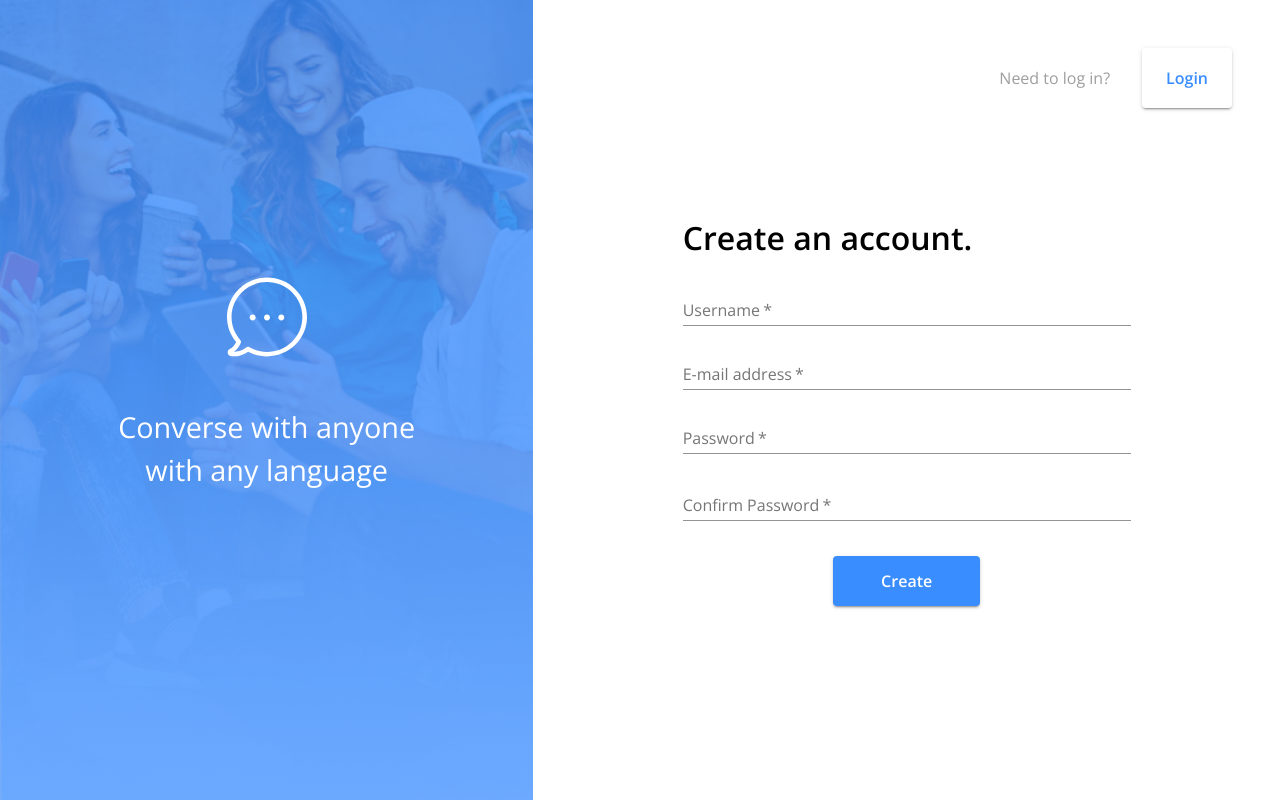
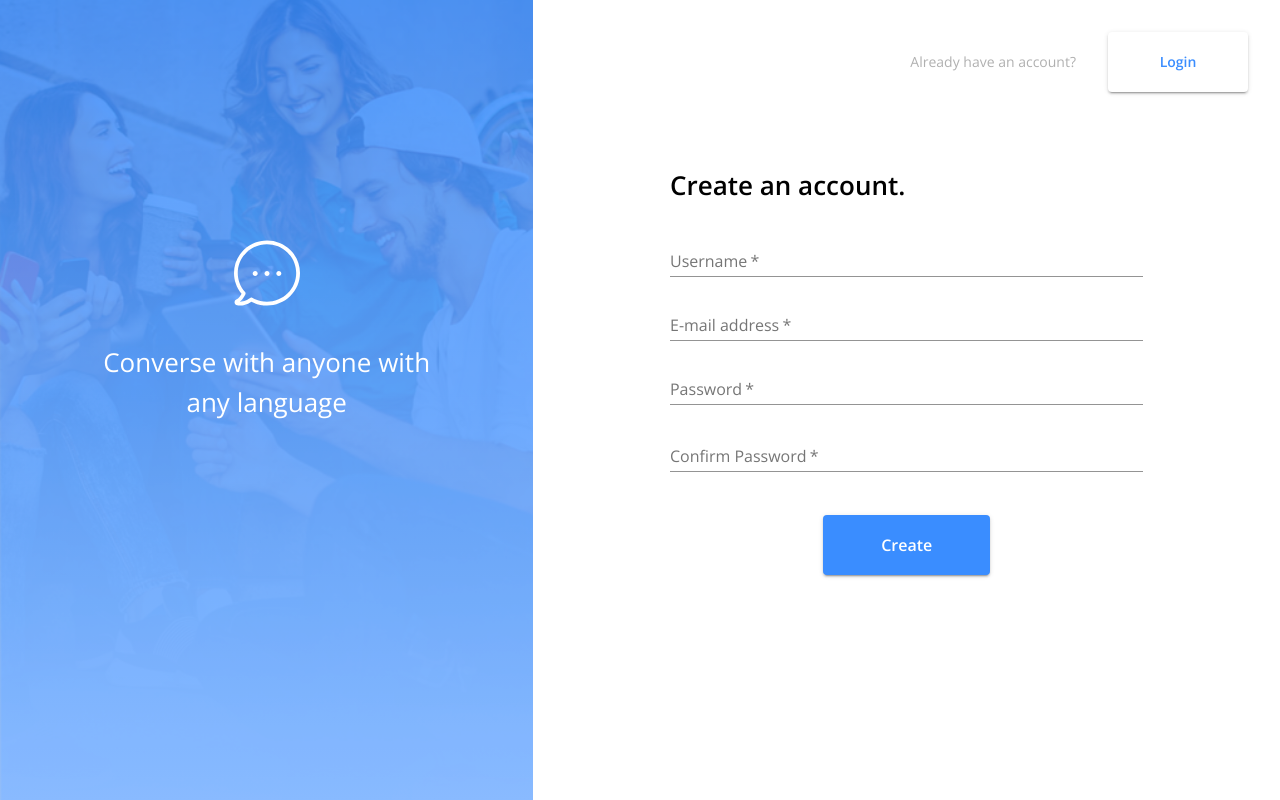
Before and after one commit to xynree/ee8e3d, a React (Create React App) app in the folder client/: page / in a window 1280 px wide. Built offline with nearby package versions, Linux system fonts and the light colour scheme; no server answers.

Commit message:
[UPDATE] Adjusted all font sizes and styling to match Figma spec for 1024x700

```diff
--- a/client/src/Login.js
+++ b/client/src/Login.js
@@ -28,7 +28,7 @@ const useStyles = makeStyles((theme) => ({
     margin: "auto",
     padding: "2rem",
     height: "100%",
-    width: "60%",
+    width: "63.4%",
   },
   formControl: {
     width: "100%",
@@ -37,8 +37,8 @@ const useStyles = makeStyles((theme) => ({
     margin: "auto",
   },
   input: {
-    fontSize: "1.2rem",
-  },
+    fontSize: theme.typography.fontSize,
+  }
 }));
 
 const signupLink = {
@@ -75,7 +75,7 @@ const Login = ({ user, login }) => {
         <Box className={classes.formContainer}>
           <Greeting greeting="Welcome back!" />
           <form onSubmit={handleLogin}>
-            <Grid container spacing={2} direction="column">
+            <Grid container spacing={4} direction="column">
               <Grid item>
                 <FormControl
                   margin="normal"
--- a/client/src/Signup.js
+++ b/client/src/Signup.js
@@ -34,7 +34,7 @@ const useStyles = makeStyles((theme) => ({
     margin: "auto",
     padding: "2rem",
     height: "100%",
-    width: "60%",
+    width: "63.4%"
   },
   formControl: {
     width: "100%",
@@ -45,7 +45,7 @@ const useStyles = makeStyles((theme) => ({
 }));
 
 const loginLink = {
-  prompt: "Need to log in?",
+  prompt: "Already have an account?",
   link: "/login",
   title: "Login",
 };
--- a/client/src/components/LoginSignup/ChatOverlay.js
+++ b/client/src/components/LoginSignup/ChatOverlay.js
@@ -10,32 +10,43 @@ const useStyles = makeStyles((theme) => ({
     flexGrow: 1,
     flexDirection: 'column',
     alignItems: 'center',
+    textAlign: 'center',
     justifyContent: 'center',
-    background: `linear-gradient(${theme.palette.primary.main}, ${theme.palette.primary.light})`,
+    background: `linear-gradient(180deg, #3A8DFF 0%, #86B9FF 100%)`,
   },
   overlay: {
     width: '100%',
     height: '100%',
     position: 'absolute',
-    opacity: 0.2,
+    opacity: 0.15,
     backgroundImage: `url('/assets/bg-img.png')`,
     backgroundSize: 'cover',
     backgroundRepeat: 'no-repeat',
     backgroundPosition: 'top',
   },
   text: {
-    color: 'white',
-    margin: '2rem',
-    textAlign: 'center',
-    fontSize: '1.8rem',
-    width: '65%',
+    fontSize: '26px',
+    lineHeight: '40px',
+    marginTop: '1rem'
+  },
+  img: {
+    width: '66px',
+    height: '66px',
+    margin: '1rem',
+    marginTop: 0,
     zIndex: 1,
   },
-  img: {
-    width: '5rem',
-    height: '5rem',
-    margin: '1rem',
-    marginTop: 0,
+  spacer: {
+    height: '30%',
+    width: '100%',
+    margin: 'auto',
+  },
+  content: {
+    height: '70%',
+    width: '65%',
+    margin: 'auto',
+    color: 'white',
+    textAlign: 'center',
     zIndex: 1,
   }
 }));
@@ -45,10 +56,13 @@ const ChatOverlay = () => {
   return (
     <Box className={classes.chatOverlay}>
       <Box className={classes.overlay}></Box>
-      <img alt='chat' src='/assets/bubble.svg' className={classes.img} />
-      <Typography className={classes.text}>
-        Converse with anyone with any language
-      </Typography>
+      <Box className={classes.spacer}></Box>
+      <Box className={classes.content}>
+        <img alt='chat' src='/assets/bubble.svg' className={classes.img} />
+        <Typography className={classes.text}>
+          Converse with anyone with any language
+        </Typography>
+      </Box>
     </Box>
   );
 };
--- a/client/src/components/LoginSignup/Greeting.js
+++ b/client/src/components/LoginSignup/Greeting.js
@@ -4,10 +4,10 @@ import { makeStyles } from '@material-ui/core/styles'
 const useStyles = makeStyles((theme) => ({
   greeting: {
       width: '100%',
-      fontSize: '2rem',
-      fontWeight: '800',
-      marginTop: '1rem',
-      marginBottom: '1rem'
+      fontSize: '26px',
+      fontWeight: '600',
+      lineHeight: '40px',
+      marginBottom: '1.5rem'
   }
 }));
 const Greeting = ({ greeting }) => {
--- a/client/src/components/LoginSignup/PrimaryButton.js
+++ b/client/src/components/LoginSignup/PrimaryButton.js
@@ -4,8 +4,9 @@ import { makeStyles } from '@material-ui/core/styles';
 const useStyles = makeStyles((theme) => ({
   button: {
     margin: '1rem',
-    padding: '0.7rem 3rem 0.7rem 3rem',
-    fontWeight: '900',
+    marginTop: '1.5rem',
+    padding: '1rem 3.625rem 1rem 3.625rem',
+    fontWeight: '700',
     fontSize: '1rem',
   },
 }));
--- a/client/src/components/LoginSignup/SwitchButton.js
+++ b/client/src/components/LoginSignup/SwitchButton.js
@@ -4,9 +4,9 @@ import { makeStyles } from '@material-ui/core/styles';
 const useStyles = makeStyles((theme) => ({
   button: {
     margin: '1rem',
-    padding: '1rem 1.5rem 1rem 1.5rem',
-    fontWeight: '900',
-    fontSize: '1rem',
+    minWidth: '140px',
+    padding: '1.1rem 2.1rem 1.1rem 2.1rem',
+    fontSize: theme.typography.fontSize,
     backgroundColor: theme.palette.info.background,
     color: theme.palette.primary.main,
     '&:hover': {
--- a/client/src/components/LoginSignup/SwitchPage.js
+++ b/client/src/components/LoginSignup/SwitchPage.js
@@ -12,13 +12,14 @@ const useStyles = makeStyles((theme) => ({
     gap: '1rem',
     width: '100%',
     boxSizing: 'border-box',
-    padding: '4vh',
+    padding: '2vh',
     marginBottom: 'auto',
     justifyContent: 'flex-end',
     alignItems: 'center'
   },
   prompt: {
     color: theme.palette.info.main,
+    fontSize: theme.typography.fontSize
   },
   noLinkStyle: {
     textDecoration: 'none',
--- a/client/src/themes/theme.js
+++ b/client/src/themes/theme.js
@@ -21,7 +21,7 @@ export const theme = createMuiTheme({
     primary: { main: "#3A8DFF" },
     secondary: { main: "#B0B0B0" },
     info: {
-      main: "#9E9E9E",
+      main: "#B0B0B0",
       background: '#FFFFFF'
   }
   }
```
